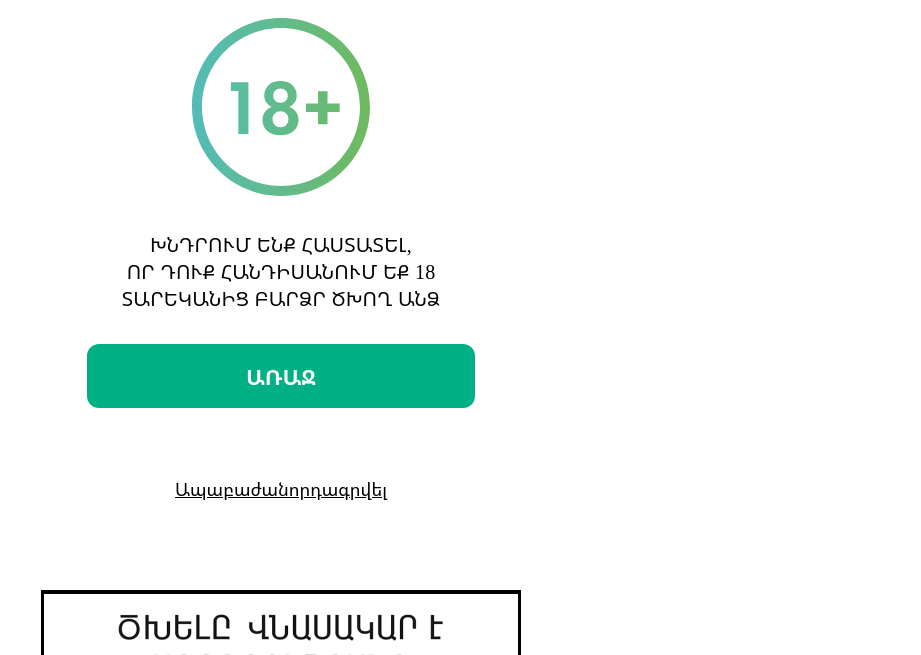
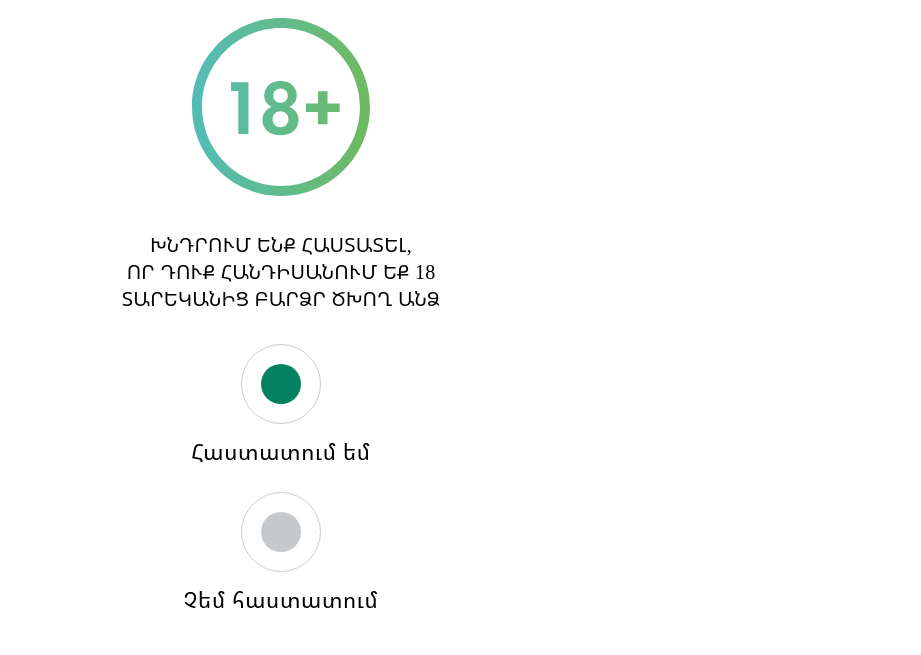
Before and after one commit to GlagolevEvgenii/jti-app, a plain HTML site: page index.html in a window 1280 px wide. Shown: the part 97-752 px from the top of the page, without its empty margins (359-1280 px from the left). Drawn offline with nearby package versions, Linux system fonts and the light colour scheme.

Commit message:
finish main page

```diff
--- a/css/main.css
+++ b/css/main.css
@@ -302,6 +302,53 @@ main {
     width: 100%;
     margin: 0 auto;
 }
+.radio-holder{
+    display: flex;
+    flex-direction: column;
+    gap:26px;
+    margin-bottom: 44px;
+}
+.form-control {
+    color: #000;
+    text-align: center;
+    font-family: "Noto Sans Armenian";
+    font-size: 22px;
+    font-style: normal;
+    font-weight: 400;
+    line-height: normal;
+    letter-spacing: 0.66px;
+    display: flex;
+    flex-direction: column;
+    align-items: center;
+    gap:13px;
+}
+
+input[type="radio"] {
+    -webkit-appearance: none;
+    appearance: none;
+    background-color: #FFFFFF;
+    margin: 0;
+    font: inherit;
+    width: 80px;
+    height: 80px;
+    border: 1px solid #CCCCCC;
+    border-radius: 50%;
+    display: grid;
+    place-content: center;
+}
+
+input[type="radio"]::before {
+    content: "";
+    width: 40px;
+    height: 40px;
+    border-radius: 50%;
+    background-color: #C6C9CC;
+}
+
+input[type="radio"]:checked::before {
+    background: #048162;
+}
+
 @media (min-width: 480px) {
     .regular-title.small-mode{
         font-size: 30px;
--- a/index.html
+++ b/index.html
@@ -26,6 +26,19 @@
     <div class="regular-content">
       <img src="img/18.svg" alt="age" class="mb-32">
       <p class="regular-text up-mode mb-32">ԽՆԴՐՈՒՄ  ԵՆՔ ՀԱՍՏԱՏԵԼ, <br> ՈՐ ԴՈՒՔ ՀԱՆԴԻՍԱՆՈՒՄ ԵՔ 18 <br> ՏԱՐԵԿԱՆԻՑ ԲԱՐՁՐ ԾԽՈՂ ԱՆՁ</p>
+      <form>
+        <div class="radio-holder">
+          <label class="form-control">
+            <input type="radio" name="radio" checked />
+            Հաստատում եմ
+          </label>
+
+          <label class="form-control">
+            <input type="radio" name="radio" />
+            Չեմ հաստատում
+          </label>
+        </div>
+      </form>
       <button class="btn mb-68">ԱՌԱՋ</button>
       <a href="#" class="link">Ապաբաժանորդագրվել</a>
     </div>
```
